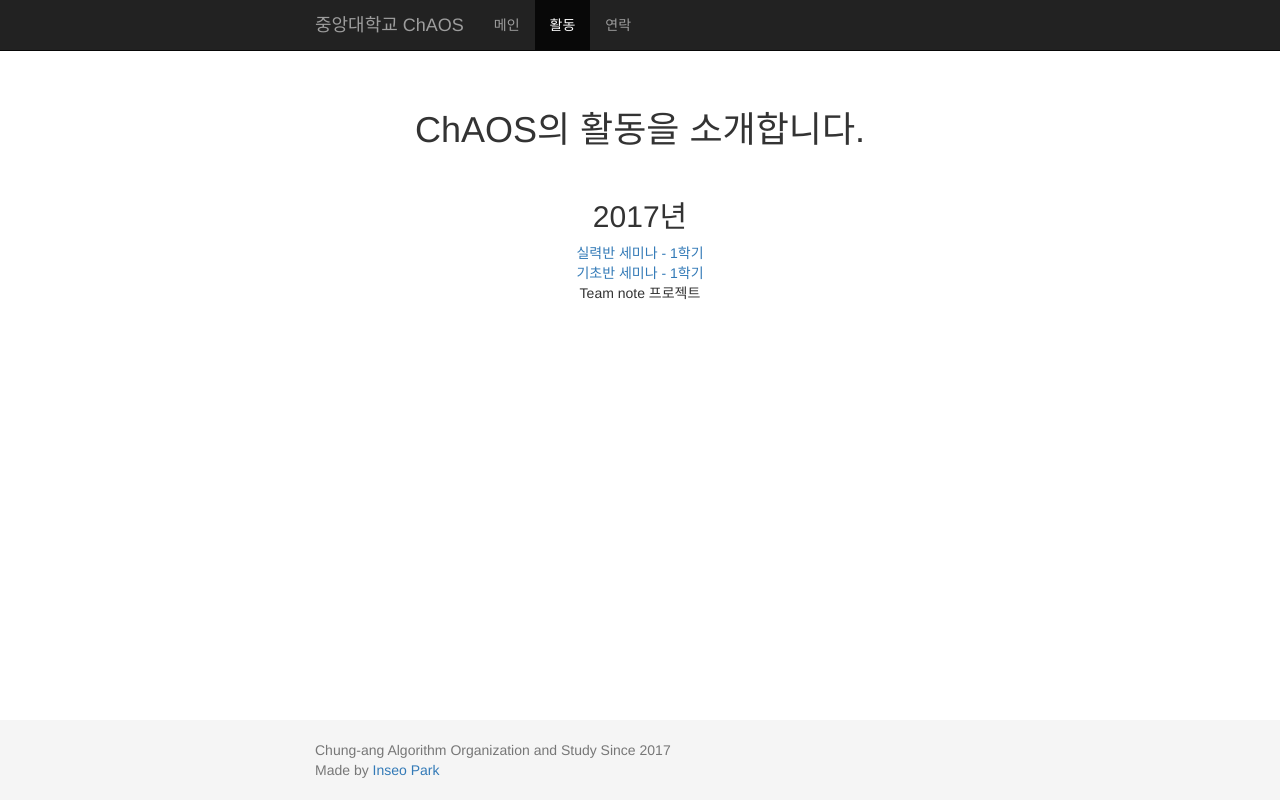
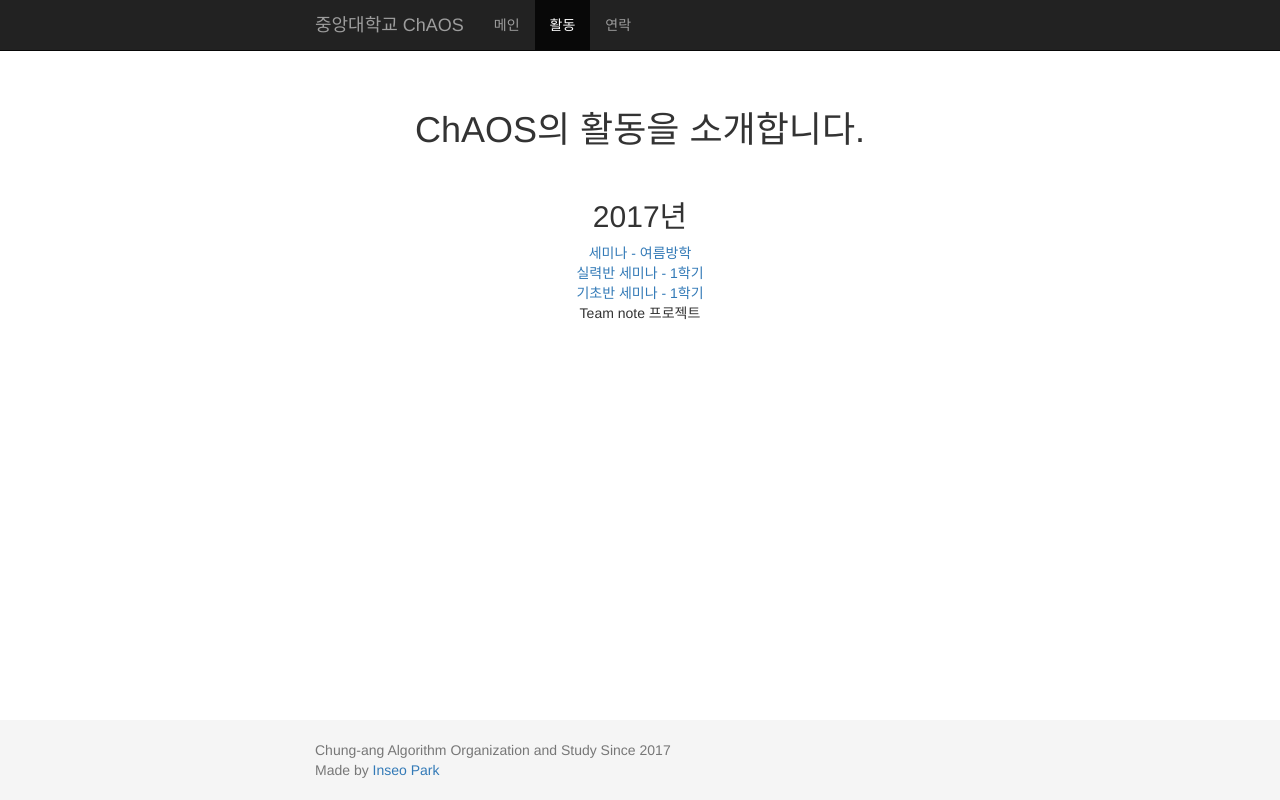
Before and after one commit to cauchaos/cauchaos.github.io, a plain HTML site: page activity.html in a window 1280 px wide. Drawn offline with nearby package versions, Linux system fonts and the light colour scheme.

Commit message:
Insert Summer Vacation Activitys

```diff
--- a/activity.html
+++ b/activity.html
@@ -45,7 +45,8 @@
       <div class="starter-template">
         <h1>ChAOS의 활동을 소개합니다.</h1><br>
         <p class="lead">
-          <h2>2017년</h2>
+        <h2>2017년</h2>
+          <a href="https://github.com/cauChaos/1st-summer">세미나 - 여름방학</a><br>
           <a href="https://github.com/cauChaos/1st-advanced/issues">실력반 세미나 - 1학기</a><br>
           <a href="https://github.com/cauChaos/1st-basic/issues">기초반 세미나 - 1학기</a><br>
           Team note 프로젝트<br>
```
